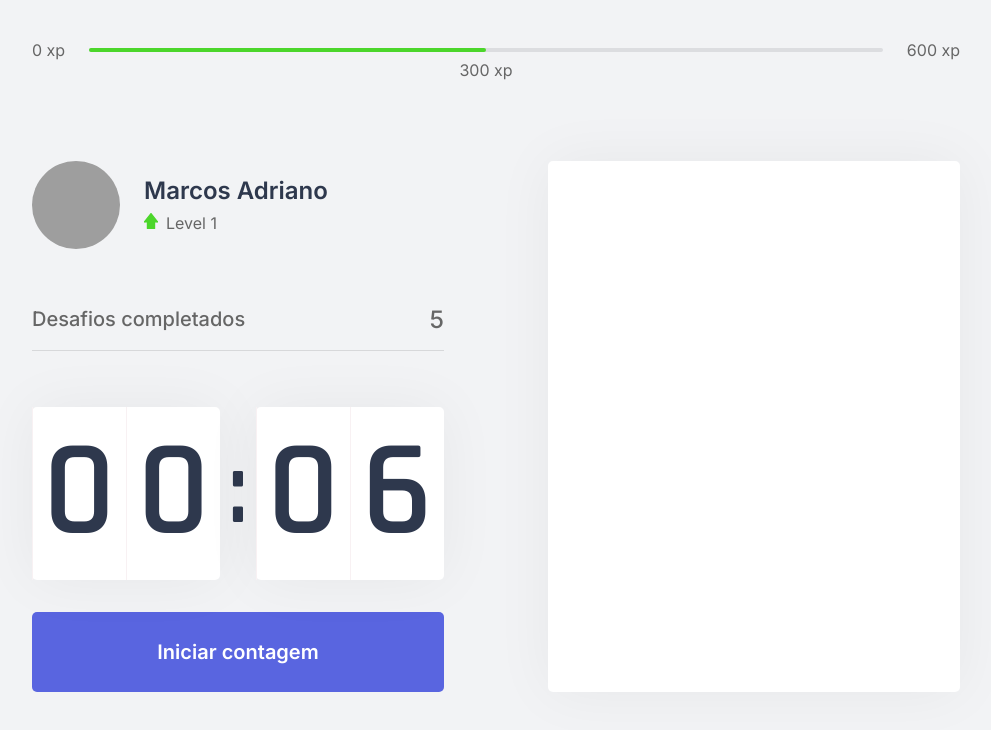
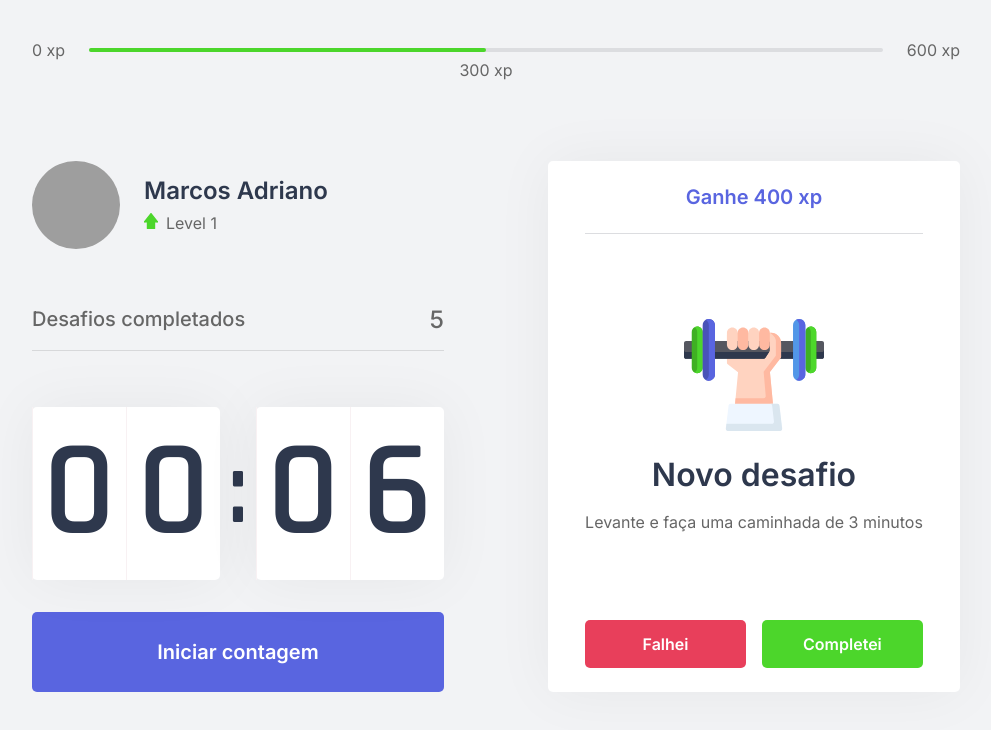
Before and after one commit to marcosadriano05/nlw4-moveit, a Next.js app: page / in a window 1280 px wide. Shown: the top 730 px of the page, without its empty margins (144-1135 px from the left). Built offline with nearby package versions, Linux system fonts and the light colour scheme; grey boxes are pictures that could not be loaded.

Commit message:
Estilização do ChallengeBox component

```diff
--- a/src/components/ChallengeBox.tsx
+++ b/src/components/ChallengeBox.tsx
@@ -5,7 +5,28 @@
   return(
     <div className={styles.challengeBoxContainer}>
       {hasActiveChallenge ? (
-        <div></div>
+        <div className={styles.challengeActive}>
+          <header>Ganhe 400 xp</header>
+          <main>
+            <img src="icons/body.svg" alt="Exercício físico" />
+            <strong>Novo desafio</strong>
+            <p>Levante e faça uma caminhada de 3 minutos</p>
+          </main>
+          <footer>
+            <button
+              type="button"
+              className={styles.challengeFailedButton}
+            >
+              Falhei
+            </button>
+            <button
+              type="button"
+              className={styles.challengeSucceededButton}
+            >
+              Completei
+            </button>
+          </footer>
+        </div>
       ) : (
         <div className={styles.challengeNoActive}>
           <strong>Finalize um ciclo para receber um desafio</strong>
--- a/src/styles/components/ChallengeBox.module.css
+++ b/src/styles/components/ChallengeBox.module.css
@@ -38,3 +38,67 @@
 .challengeNoActive p img {
   margin-bottom: 1rem;
 }
+
+.challengeActive {
+  height: 100%;
+  display: flex;
+  flex-direction: column;
+}
+
+.challengeActive header {
+  color: var(--blue);
+  font-weight: 600;
+  font-size: 1.25rem;
+  padding: 0 2rem 1.5rem;
+  border-bottom: 1px solid var(--gray-line);
+}
+
+.challengeActive main {
+  flex: 1;
+  display: flex;
+  flex-direction: column;
+  align-items: center;
+  justify-content: center;
+}
+
+.challengeActive main strong {
+  font-size: 2rem;
+  font-weight: 600;
+  color: var(--title);
+  margin: 1.5rem 0 1rem;
+}
+
+.challengeActive main p {
+  line-height: 1.5;
+}
+
+.challengeActive footer {
+  display: grid;
+  grid-template-columns: repeat(2, 1fr);
+  gap: 1rem;
+}
+
+.challengeActive footer button {
+  height: 3rem;
+  display: flex;
+  align-items: center;
+  justify-content: center;
+  border: 0;
+  border-radius: 5px;
+  font-size: 1rem;
+  font-weight: 600;
+  color: var(--white);
+  transition: filter 200ms;
+}
+
+.challengeActive footer button.challengeFailedButton {
+  background: var(--red);
+}
+
+.challengeActive footer button.challengeSucceededButton {
+  background: var(--green);
+}
+
+.challengeActive footer button:hover {
+  filter: brightness(0.9);
+}
```
